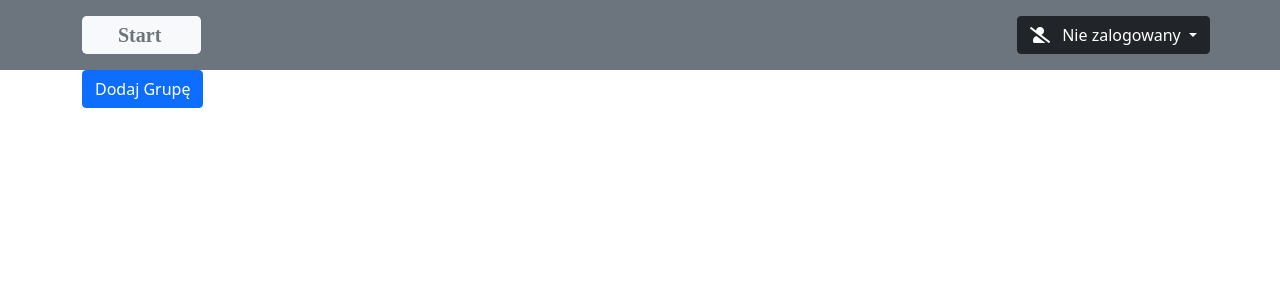
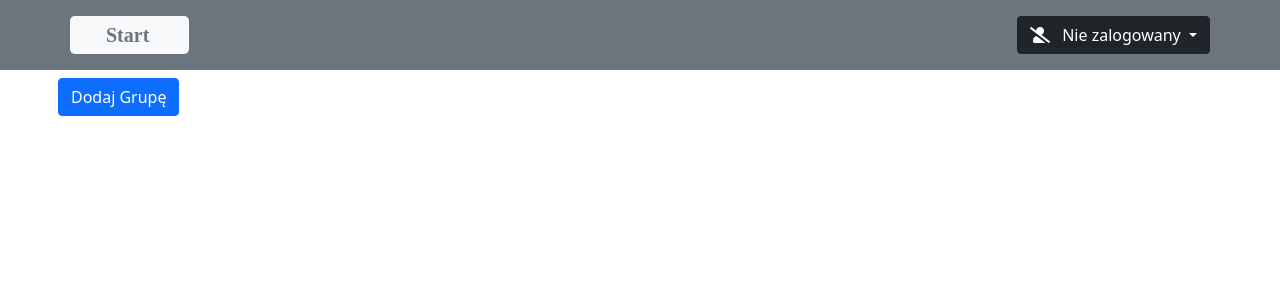
Before and after one commit to piotrenewicz/virtual-computerLab-manager, a Flask app: page /group-overview in a window 1280 px wide. Shown: the top 300 px of the page. Run offline with Flask 2, Linux system fonts and the light colour scheme; data that the repository does not hold is empty; parts of the project's set-up code (start-up, migrations or seed data) failed here and were passed over; some libraries are stand-ins or nearby versions.

Commit message:
Fixed alignment issue

```diff
--- a/templates/base.html
+++ b/templates/base.html
@@ -19,8 +19,8 @@
 <div class="container-fluid">
     <div class="row bg-secondary text-light">
         <div class="col">
-            <div class="container">
-                <div class="row justify-content-between pt-3 pb-3">
+            <div class="container ps-0">
+                <div class="row justify-content-between ms-0 py-3">
                     {% block navigation_area %}
                         {% include 'common/navigation.html' with context %}
                     {% endblock %}
@@ -44,7 +44,7 @@
     </div>
     <div class="row">
         <div class="col">
-            <main class="container">
+            <main class="container p-0 pt-2">
                 {% block content %}
                     <div class="row mt-2 pt-3 pb-3 bg-light border border-2 border-danger rounded-3">
                         <div class="col text-danger">
--- a/templates/config.html
+++ b/templates/config.html
@@ -11,8 +11,8 @@
 
 
 {% block content %}
-    <div class="row mt-2">
-        <div class="col p-0">
+    <div class="row">
+        <div class="col">
             <div class="accordion" id="accordionConfig">
                 <div class="accordion-item">
                     <h2 class="accordion-header" id="accordionConfigHeading1">
```
